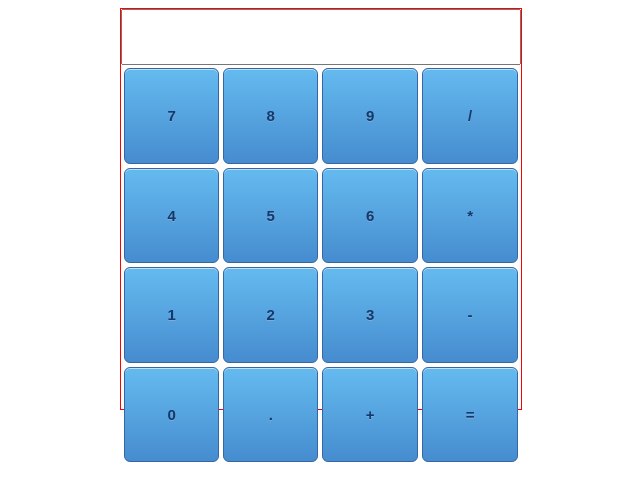
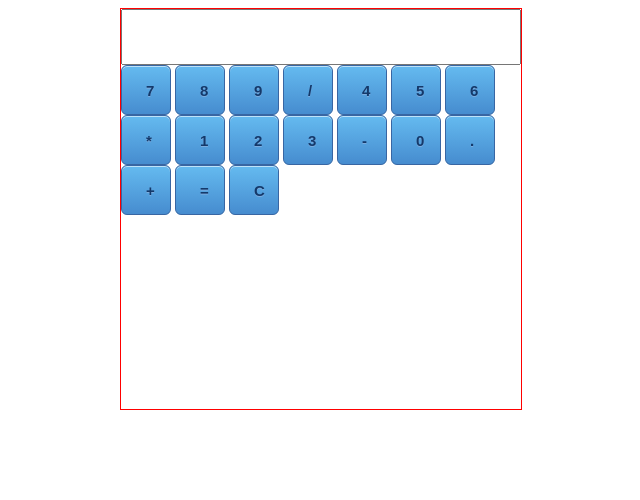
Before and after one commit to juliagomess/calculadora, a plain HTML site: page index.html in a window 1280 px wide. Shown: the whole page, without its empty margins (319-959 px from the left). Drawn offline with Linux system fonts and the light colour scheme.

Commit message:
tentativa de grid

```diff
--- a/index.html
+++ b/index.html
@@ -10,64 +10,25 @@
 <body>
     <div id="calculadora">
         <input type="text">
-        <table>
-            <tr>
-                <td>
+        <div id="#digitos">
             <button class="numero">7</button>
-                </td>
-                <td>
             <button class="numero">8</button>
-                </td>
-                <td>
             <button class="numero">9</button>
-                </td>
-                <td>
             <button class="operador">/</button>
-                </td>
-            </tr>
-            <tr>
-                <td>
             <button class="numero">4</button>
-                </td>
-                <td>
             <button class="numero">5</button>
-                </td>
-                <td>
             <button class="numero">6</button>
-                </td>
-                <td>
             <button class="operador">*</button>
-                </td>
-            </tr>
-            <tr>
-                <td>
             <button class="numero">1</button>
-                </td>
-                <td>
             <button class="numero">2</button>
-                </td>
-                <td>
             <button class="numero">3</button>
-                </td>
-                <td>
             <button class="operador">-</button>
-                </td>
-            </tr>
-            <tr>
-                <td>
             <button class="numero">0</button>
-                </td>
-                <td>
             <button class="operador">.</button>
-                </td>
-                <td>
             <button class="operador">+</button>
-                </td>
-                <td>
             <button class="operador">=</button>
-                </td>
-            </tr>
-        </table>
+            <button class="operador">C</button>
+        </div>
     </div>
 </body>
 </html>
--- a/style.css
+++ b/style.css
@@ -1,14 +1,6 @@
 input {
     width: 98%;
     height: 50px;
-}
-
-table{
-    width: 100%;
-    height: 100%;
-    margin-left: auto;
-    margin-right: auto;
-    text-align: center;
 }
 
 button {
@@ -36,7 +28,6 @@ button:active {
 	top:1px;
 }
 
-
 #calculadora {
     width: 400px;
     height: 400px;
@@ -44,12 +35,17 @@ button:active {
     border: 1px solid red;
 }
 
+#digitos {
+	display: grid;
+	grid: repeat(2,60px) / auto-flow 80px;
+}
+
 .numero {
-    width: 100%;
-    height: 100%;
+    width: 50px;
+    height: 50px;
 }
 
 .operador {
-    width: 100%;
-    height: 100%;
+    width: 50px;
+    height: 50px;
 }
```
Also changed, not shown: script.js (added). Lines whose indentation alone changed are shown as unchanged.
